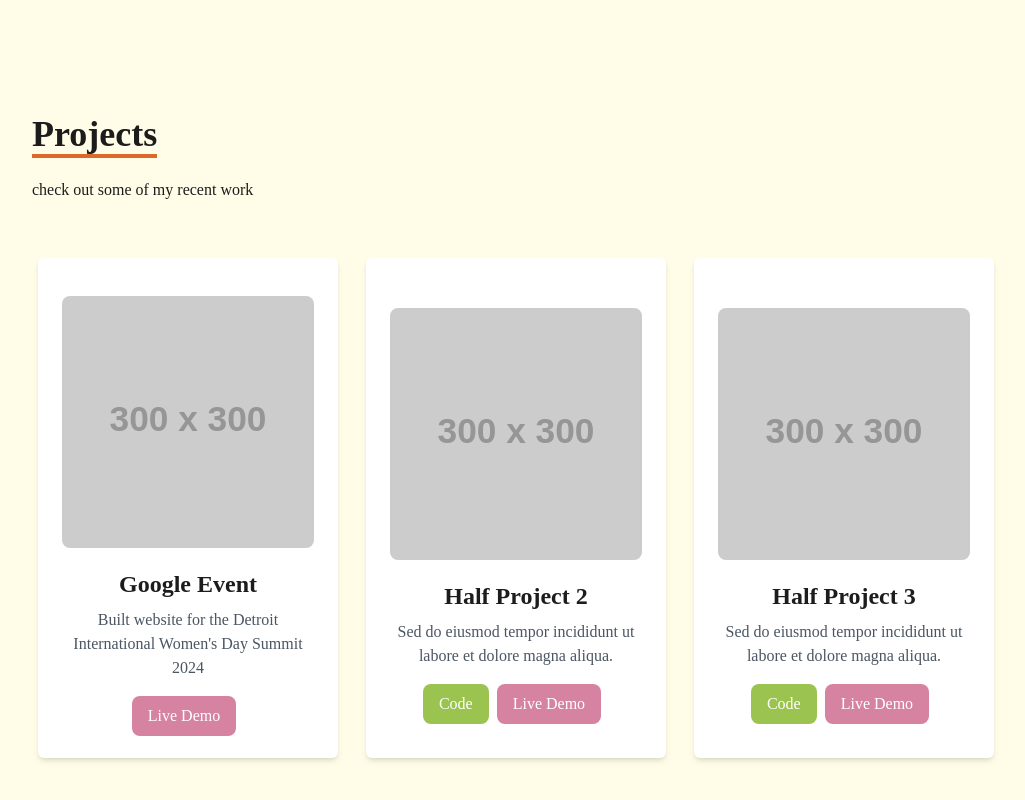
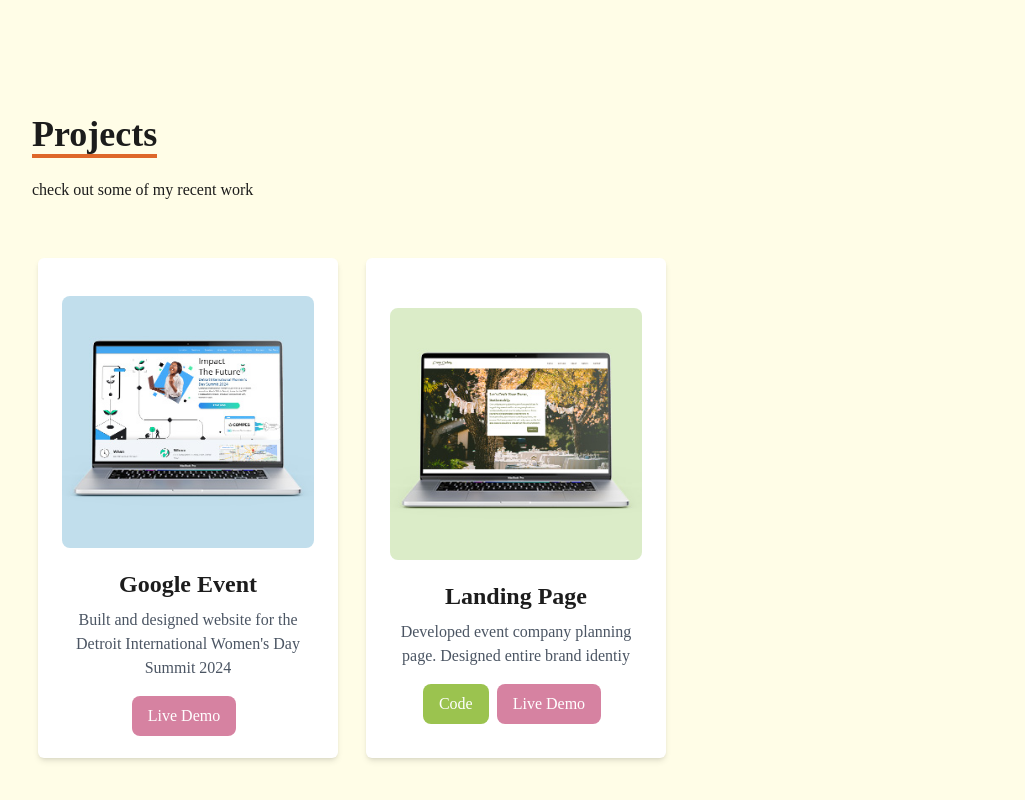
Before and after one commit to hebz26/portfolio-version2, a React (Create React App) app: page / in a window 1280 px wide. Shown: the part 1556-2356 px from the top of the page, without its empty margins (124-1149 px from the left). Built offline with nearby package versions, Linux system fonts and the light colour scheme.

Commit message:
projects list updated

```diff
--- a/src/components/projects-list.js
+++ b/src/components/projects-list.js
@@ -1,26 +1,20 @@
+import landingpage from "../assets/landing-page.jpg";
+import iwdsummit from "../assets/iwdsummit.jpg";
 const projects = [
   {
     title: "Google Event",
     description:
-      "Built website for the Detroit International Women's Day Summit 2024",
-    imageUrl: "https://via.placeholder.com/300",
+      "Built and designed website for the Detroit International Women's Day Summit 2024",
+    imageUrl: iwdsummit,
     demoLink: "https://www.iwdsummit.com/",
   },
   {
-    title: "Half Project 2",
+    title: "Landing Page",
     description:
-      "Sed do eiusmod tempor incididunt ut labore et dolore magna aliqua.",
-    imageUrl: "https://via.placeholder.com/300",
-    codeLink: "https://example.com/code2",
-    demoLink: "https://example.com/demo2",
-  },
-  {
-    title: "Half Project 3",
-    description:
-      "Sed do eiusmod tempor incididunt ut labore et dolore magna aliqua.",
-    imageUrl: "https://via.placeholder.com/300",
-    codeLink: "https://example.com/code3",
-    demoLink: "https://example.com/demo3",
+      "Developed event company planning page. Designed entire brand identiy",
+    imageUrl: landingpage,
+    codeLink: "https://github.com/hebz26/GGE-Landing-Page",
+    demoLink: "https://hebz26.github.io/GGE-Landing-Page/",
   },
 ];
 
```
